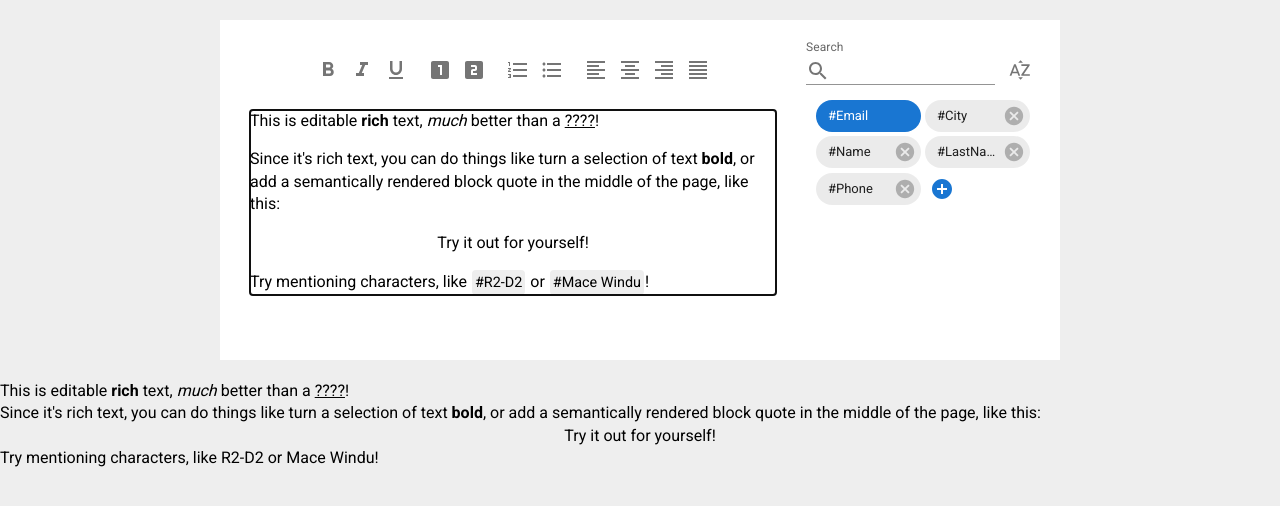
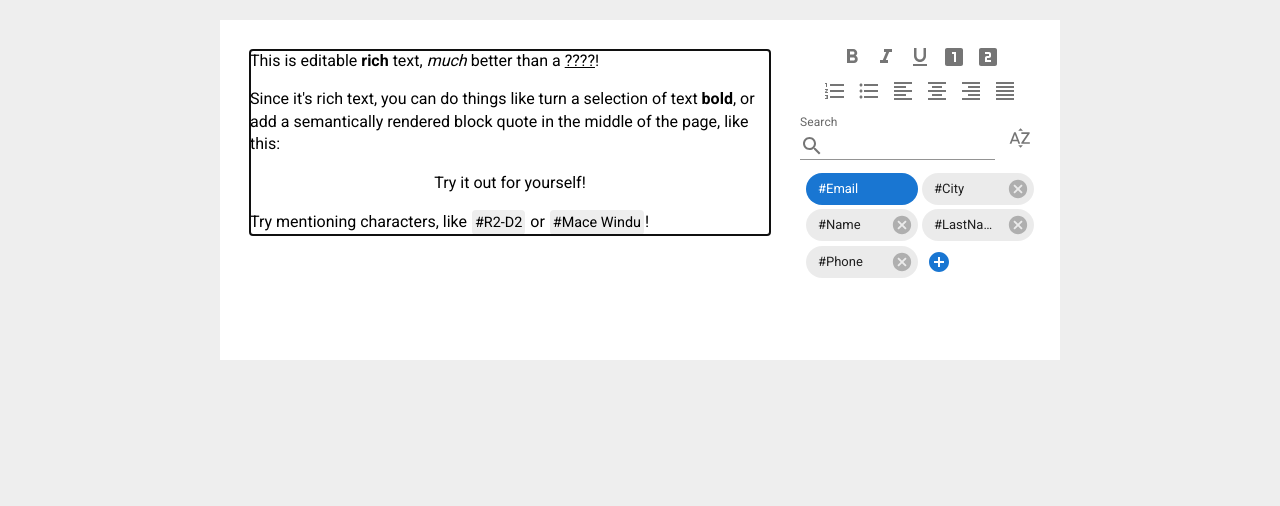
Before and after one commit to KonovalovNikolai/EmailTemplaitor, a React (Create React App) app: page / in a window 1280 px wide. Shown: the top 506 px of the page. Built offline with nearby package versions, Linux system fonts and the light colour scheme.

Commit message:
Перенос панели инструментов

```diff
--- a/src/App.tsx
+++ b/src/App.tsx
@@ -35,7 +35,7 @@ function App() {
         onChange={setValue}
         onListChange={setList}
       />
-      <SerializedDocument nodes={value}/>
+      {/* <SerializedDocument nodes={value}/> */}
     </div>
   );
 }
--- a/src/components/EditableList/EditableList.tsx
+++ b/src/components/EditableList/EditableList.tsx
@@ -1,7 +1,7 @@
 import React, { memo, useCallback, useState } from 'react';
 import { Box, Grid, Popover } from '@mui/material';
 
-import { FieldList, ListElement } from "./utils/FieldList"
+import { FieldList, ListElement } from "./utils/FieldList";
 import { hasWhiteSpace } from './utils/hasWhiteSpace';
 
 import { DeletableListItem, UndeletableListItem } from './components/ListItemBase';
@@ -12,20 +12,20 @@ import { DefaultSortButtonState, SortButtonState } from './utils/SortButtonState
 import ScrollableBox from '../ScrollableBox';
 
 type Props = {
-    fieldList: FieldList
-    onChange: React.Dispatch<React.SetStateAction<FieldList>>
-}
+    fieldList: FieldList;
+    onChange: React.Dispatch<React.SetStateAction<FieldList>>;
+};
 
 // Дата состояния выделенного элемента
 type SelectedElementData = {
-    anchorEl: Element
-    element: ListElement
-}
+    anchorEl: Element;
+    element: ListElement;
+};
 
 export type TopBarData = {
-    searchValue: string
-    sortState: SortButtonState
-}
+    searchValue: string;
+    sortState: SortButtonState;
+};
 
 export const EditableList = memo(({ fieldList, onChange }: Props) => {
     //#region - Top Bar -
@@ -35,21 +35,21 @@ export const EditableList = memo(({ fieldList, onChange }: Props) => {
             searchValue: "",
             sortState: new DefaultSortButtonState()
         }
-    )
+    );
     //#endregion
 
     //#region - Field List -
     // Список элементов списка
     // Список сортируется по текущему состоянию сортировки
     // Список фильтруется по текущему значению строки посика
-    const list = barState.sortState.Sort(fieldList.GetList(barState.searchValue))
+    const list = barState.sortState.Sort(fieldList.GetList(barState.searchValue));
     // Обработка удаление элемента
     const handleDelete = useCallback(
         (element: ListElement) => {
             onChange(prevList => prevList.Delete(element));
         },
         []
-    )
+    );
 
     // Обработка нажатия на элемент
     // Вызвать попап для ввода имени поля
@@ -61,38 +61,38 @@ export const EditableList = memo(({ fieldList, onChange }: Props) => {
             });
         },
         []
-    )
+    );
 
     //#endregion
 
     //#region - Field Name Input Popover -
     // Состояние выделенного элемента
-    const [selectedElement, setSelectedElement] = useState<SelectedElementData | null>(null)
+    const [selectedElement, setSelectedElement] = useState<SelectedElementData | null>(null);
 
     // Обработка нажатия Enter при вводе имени
     const handleEnter = (value: string) => {
         // Если поле пустое или имеет тоже значение, что и текущее имя элемента,
         // то изменения не будут приняты
-        if (value === "" || value === selectedElement.element.name) return
+        if (value === "" || value === selectedElement.element.name) return;
 
         // Если текущий выделенный элемент не имеет имени,
         // значит это создание нового элемента
         if (selectedElement.element.name === "") {
             // Добавление нового элемента в список
-            const newElement = selectedElement.element
-            newElement.name = value
-            onChange(fieldList.Add(newElement))
+            const newElement = selectedElement.element;
+            newElement.name = value;
+            onChange(fieldList.Add(newElement));
         }
         else {
             // Изменение имени выбранного элемента
-            const newElement = selectedElement.element
-            newElement.name = value
-            onChange(fieldList.Replace(selectedElement.element, newElement))
+            const newElement = selectedElement.element;
+            newElement.name = value;
+            onChange(fieldList.Replace(selectedElement.element, newElement));
         }
 
         // Закрыть попап
-        handleClose()
-    }
+        handleClose();
+    };
 
     // Обработка закрытия попапа
     const handleClose = () => {
@@ -102,28 +102,34 @@ export const EditableList = memo(({ fieldList, onChange }: Props) => {
     // Валидатор значения поля ввода нового имени
     const validator = (value: string) => {
         if (hasWhiteSpace(value) || fieldList.ContainName(value)) {
-            return false
+            return false;
         }
-        return true
-    }
+        return true;
+    };
 
     //#endregion
 
     return (
         <Box
             sx={{
-                width: 0.3,
+                height: 0.75,
             }}
         >
-            <ListTopBar
-                onChange={setBarState}
-            />
+            <Box
+                sx={{
+                    height: 0.25,
+                }}
+            >
+                <ListTopBar
+                    onChange={setBarState}
+                />
+            </Box>
 
             <ScrollableBox
                 sx={{
-                    overflowY: "overlay",
-                    height: 0.8,
-                    p: "0 10px 0 10px",
+                    height: 0.75,
+                    overflowY: "auto",
+                    border: "2px solid transparent",
                 }}
             >
                 <Grid
@@ -131,6 +137,9 @@ export const EditableList = memo(({ fieldList, onChange }: Props) => {
                     justifyContent="flex-start"
                     alignItems="baseline"
                     spacing={0.5}
+                    sx={{
+                        padding: "0 4px 0 4px",
+                    }}
                 >
                     {list.length > 0 &&
                         list.map((element) => {
@@ -147,7 +156,7 @@ export const EditableList = memo(({ fieldList, onChange }: Props) => {
                                 <UndeletableListItem
                                     key={name}
                                     label={name}
-                                />
+                                />;
                         })
                     }
 
@@ -185,5 +194,5 @@ export const EditableList = memo(({ fieldList, onChange }: Props) => {
                 </Popover>
             }
         </Box >
-    )
-})
+    );
+});
--- a/src/components/EditableList/components/ListItemBase.tsx
+++ b/src/components/EditableList/components/ListItemBase.tsx
@@ -5,7 +5,7 @@ import { ListElement } from "../utils/FieldList"
 
 type ListItemBaseProps = {
     label: string,
-    color: 'default' | 'primary' | 'secondary' | 'error' | 'info' | 'success' | 'warning',
+    color: any,
     onDelete: () => any,
     onClick: (event: React.MouseEvent) => any
 }
--- a/src/components/EditableList/components/ListTopBar.tsx
+++ b/src/components/EditableList/components/ListTopBar.tsx
@@ -1,11 +1,9 @@
-import { Box, TextField, InputAdornment, IconButton } from "@mui/material"
+import { Box, IconButton, InputAdornment, TextField } from "@mui/material";
 
 import SearchIcon from '@mui/icons-material/Search';
 import SortByAlphaIcon from '@mui/icons-material/SortByAlpha';
-import ArrowDropUpIcon from '@mui/icons-material/ArrowDropUp';
 import { memo } from "react";
 import { TopBarData } from "../EditableList";
-import { height } from "@mui/system";
 
 type ListTopBarProps = {
     onChange: React.Dispatch<React.SetStateAction<TopBarData>>
@@ -16,7 +14,6 @@ const ListTopBar = ({onChange}: ListTopBarProps) => {
         <Box
         sx={{
             display: 'flex',
-            height: 0.2,
         }}
     >
         <TextField
--- a/src/components/Editor/CustomEditor.tsx
+++ b/src/components/Editor/CustomEditor.tsx
@@ -1,38 +1,68 @@
-import React, { useCallback, useMemo, useState } from 'react'
-import { Editable, withReact, Slate, ReactEditor } from 'slate-react'
-import { withHistory } from 'slate-history'
+import React, { useCallback, useMemo } from 'react';
 import {
     createEditor,
-    Descendant,
-    Transforms,
-    Range,
-    Editor,
-    BaseRange
-} from 'slate'
+    Descendant
+} from 'slate';
+import { withHistory } from 'slate-history';
+import { withReact } from 'slate-react';
 
-import RenderElement from './elements/RenderElement'
-import RenderLeaf from './elements/RenderLeaf'
-import { MentionElement } from './custom-types'
-import { withMentions } from './plugins/withMentions'
+import { withMentions } from './plugins/withMentions';
 
-import { Box, PopperProps } from '@mui/material'
-import AutoCompletePoper from './components/AutoCompletePoper/AutoCompletePoper'
-import { EditableList } from '../EditableList/EditableList'
-import { FieldList } from '../EditableList/utils/FieldList'
-import CustomSlateEditor from './CustomSlateEditor'
+import { Box } from '@mui/material';
+
+import { EditableList } from '../EditableList/EditableList';
+import { FieldList } from '../EditableList/utils/FieldList';
+import { SlateToolBar } from './components/Toolbar/Toolbar';
+import CustomSlateEditor from './CustomSlateEditor';
+
+import isMarkActive from './utils/isMarkActive';
+import toggleMark from './utils/toggleMark';
+import isBlockActive from './utils/isBlockActive';
+import toggleBlock from './utils/toggleBlock';
 
 interface Props {
     value: Descendant[];
-    list: FieldList
+    list: FieldList;
     onChange: React.Dispatch<any>;
-    onListChange: React.Dispatch<React.SetStateAction<FieldList>>
+    onListChange: React.Dispatch<React.SetStateAction<FieldList>>;
 }
 
 const CustomEditor = ({ value, list, onChange, onListChange }: Props) => {
+    // Инициализайия редактора
     const editor = useMemo(
         () => withMentions(withReact(withHistory(createEditor()))),
         []
-    )
+    );
+
+    //#region -- Format change callbacks --
+    const isMarkActiveCallback = useCallback(
+        (format: string) => {
+            return isMarkActive(editor, format);
+        },
+        [editor]
+    );
+
+    const toggleMarkCallback = useCallback(
+        (format: string) => {
+            toggleMark(editor, format);
+        },
+        [editor]
+    );
+
+    const isBlockActiveCallback = useCallback(
+        (format: string, blockType: string) => {
+            return isBlockActive(editor, format, blockType);
+        },
+        [editor]
+    );
+
+    const toggleBlockCallback = useCallback(
+        (format: string) => {
+            toggleBlock(editor, format);
+        },
+        [editor]
+    );
+    //#endregion
 
     return (
         <Box
@@ -51,12 +81,30 @@ const CustomEditor = ({ value, list, onChange, onListChange }: Props) => {
                 value={value}
                 onChange={onChange}
             />
-            <EditableList
-                fieldList={list}
-                onChange={onListChange}
-            />
+            <Box
+                sx={{
+                    width: 0.3,
+                }}
+            >
+                <Box
+                    sx={{
+                        height: 0.25,
+                    }}
+                >
+                    <SlateToolBar
+                        isMarkActive={isMarkActiveCallback}
+                        toggleMark={toggleMarkCallback}
+                        isBlockActive={isBlockActiveCallback}
+                        toggleBlock={toggleBlockCallback}
+                    />
+                </Box>
+                <EditableList
+                    fieldList={list}
+                    onChange={onListChange}
+                />
+            </Box>
         </Box >
     );
-}
+};
 
-export default CustomEditor
+export default CustomEditor;
--- a/src/components/Editor/CustomSlateEditor.tsx
+++ b/src/components/Editor/CustomSlateEditor.tsx
@@ -109,7 +109,6 @@ const CustomSlateEditor: FunctionComponent<CustomSlateEditorProps> = ({ editor,
         <Box
             sx={{
                 width: 0.7,
-                paddingRight: "20px"
             }}
         >
             <Slate
@@ -117,12 +116,11 @@ const CustomSlateEditor: FunctionComponent<CustomSlateEditorProps> = ({ editor,
                 value={value}
                 onChange={handleChange}
             >
-                <SlateToolBar />
-
                 <ScrollableBox
                     sx={{
                         overflowY: "overlay",
-                        height: 0.8,
+                        height: "-webkit-fill-available",
+                        marginRight: "20px",
                     }}
                 >
                     <Box
--- a/src/components/Editor/components/Toolbar/Toolbar.tsx
+++ b/src/components/Editor/components/Toolbar/Toolbar.tsx
@@ -1,6 +1,6 @@
-import { Box } from "@mui/system"
-import { memo } from "react"
-import { BlockButton, MarkButton } from "./ToolbarButtonBase"
+import { Box } from "@mui/system";
+import { memo } from "react";
+import { BlockButton, MarkButton } from "./ToolbarButtonBase";
 
 import FormatBoldIcon from '@mui/icons-material/FormatBold';
 import FormatItalicIcon from '@mui/icons-material/FormatItalic';
@@ -15,63 +15,71 @@ import FormatAlignCenterIcon from '@mui/icons-material/FormatAlignCenter';
 import FormatAlignRightIcon from '@mui/icons-material/FormatAlignRight';
 import FormatAlignJustifyIcon from '@mui/icons-material/FormatAlignJustify';
 
-export const SlateToolBar = memo(() => {
+interface SlateToolBarProps {
+    isMarkActive: (format: string) => boolean;
+    toggleMark: (format: string) => void;
+    isBlockActive: (format: string, blockType: string) => boolean;
+    toggleBlock: (format: string) => void;
+}
+
+export const SlateToolBar = memo(({ isBlockActive, isMarkActive, toggleBlock, toggleMark }: SlateToolBarProps) => {
+    const markButtonProps = {
+        isMarkActive,
+        toggleMark
+    };
+
+    const blockButtonProps = {
+        isBlockActive,
+        toggleBlock
+    };
+
     return (
         <Box
             sx={{
                 display: "flex",
+                flexDirection: "column",
                 alignItems: "center",
                 justifyContent: "center",
-                "& > :not(style)": {
-                    m: "0 5px 0 5px"
-                },
-                height: 0.2
             }}
         >
             <Box>
-                <MarkButton format='bold'>
+                <MarkButton format='bold' {...markButtonProps}>
                     <FormatBoldIcon />
                 </MarkButton>
-                <MarkButton format='italic'>
+                <MarkButton format='italic' {...markButtonProps}>
                     <FormatItalicIcon />
                 </MarkButton>
-                <MarkButton format='underline'>
+                <MarkButton format='underline' {...markButtonProps}>
                     <FormatUnderlinedIcon />
                 </MarkButton>
-            </Box>
 
-            <Box>
-                <BlockButton format='heading-one'>
+                <BlockButton format='heading-one' {...blockButtonProps}>
                     <LooksOneIcon />
                 </BlockButton>
-                <BlockButton format="heading-two">
+                <BlockButton format="heading-two" {...blockButtonProps}>
                     <LooksTwoIcon />
                 </BlockButton>
             </Box>
-
             <Box>
-                <BlockButton format="numbered-list">
+                <BlockButton format="numbered-list" {...blockButtonProps}>
                     <FormatListNumberedIcon />
                 </BlockButton>
-                <BlockButton format="bulleted-list">
+                <BlockButton format="bulleted-list" {...blockButtonProps}>
                     <FormatListBulletedIcon />
                 </BlockButton>
-            </Box>
-
-            <Box>
-                <BlockButton format="left">
+                <BlockButton format="left" {...blockButtonProps}>
                     <FormatAlignLeftIcon />
                 </BlockButton>
-                <BlockButton format="center">
+                <BlockButton format="center" {...blockButtonProps}>
                     <FormatAlignCenterIcon />
                 </BlockButton>
-                <BlockButton format="right">
+                <BlockButton format="right" {...blockButtonProps}>
                     <FormatAlignRightIcon />
                 </BlockButton>
-                <BlockButton format="justify">
+                <BlockButton format="justify" {...blockButtonProps}>
                     <FormatAlignJustifyIcon />
                 </BlockButton>
             </Box>
         </Box>
-    )
-})
+    );
+});
--- a/src/components/Editor/components/Toolbar/ToolbarButtonBase.tsx
+++ b/src/components/Editor/components/Toolbar/ToolbarButtonBase.tsx
@@ -19,17 +19,21 @@ export const ToolbarButtonBase = memo(({ onClick, children }: ToolbarButtonBaseP
     )
 })
 
-type ButtonProps = {
+interface ButtonProps {
     format: string
     children: React.ReactNode
 }
 
-export const MarkButton = ({ format, children }: ButtonProps) => {
-    const editor = useSlate()
+interface MarkButtonProps extends ButtonProps {
+    isMarkActive: (format: string) => boolean
+    toggleMark: (format: string) => void
+}
+
+export const MarkButton = ({ format, children, isMarkActive, toggleMark }: MarkButtonProps) => {
     const handleClick = useCallback(
         (e: React.MouseEvent) => {
             e.preventDefault()
-            toggleMark(editor, format)
+            toggleMark(format)
         },
         []
     )
@@ -43,12 +47,16 @@ export const MarkButton = ({ format, children }: ButtonProps) => {
     )
 }
 
-export const BlockButton = ({ format, children }: ButtonProps) => {
-    const editor = useSlate()
+interface BlockButtonProps extends ButtonProps {
+    isBlockActive: (format: string, blockType: string) => boolean
+    toggleBlock: (format: string) => void
+}
+
+export const BlockButton = ({ format, children, isBlockActive, toggleBlock }: BlockButtonProps) => {
     const handleClick = useCallback(
         (e: React.MouseEvent) => {
             e.preventDefault()
-            toggleBlock(editor, format)
+            toggleBlock(format)
         },
         []
     )
--- a/src/components/Editor/utils/isBlockActive.tsx
+++ b/src/components/Editor/utils/isBlockActive.tsx
@@ -10,7 +10,7 @@ const isBlockActive = (editor: Editor, format: string, blockType = 'type') => {
             match: n =>
                 !Editor.isEditor(n) &&
                 SlateElement.isElement(n) &&
-                n[blockType] === format,
+                n['type'] === format,
         })
     )
 
--- a/src/components/ScrollableBox.tsx
+++ b/src/components/ScrollableBox.tsx
@@ -7,7 +7,7 @@ const ScrollableBox = styled(Box)({
     },
 
     "&::-webkit-scrollbar-track": {
-        backgroundColor: "#e4e4e4",
+        backgroundColor: "#e3e3e3",
         borderRadius: "100px",
     },
 
```
